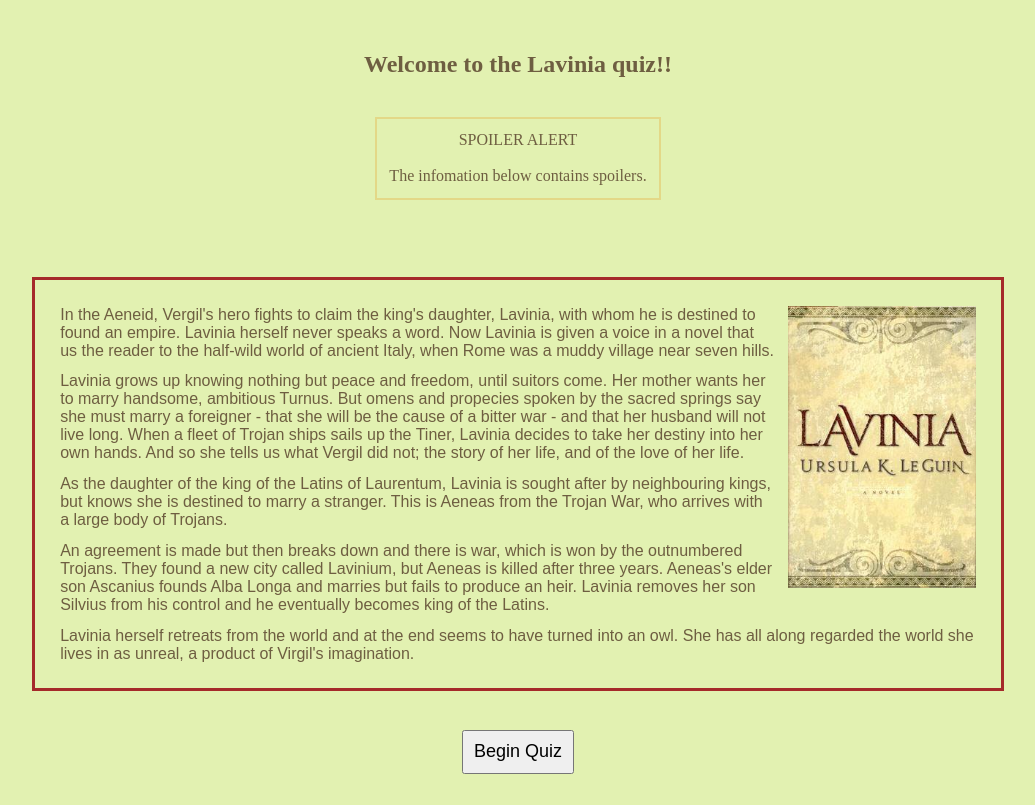
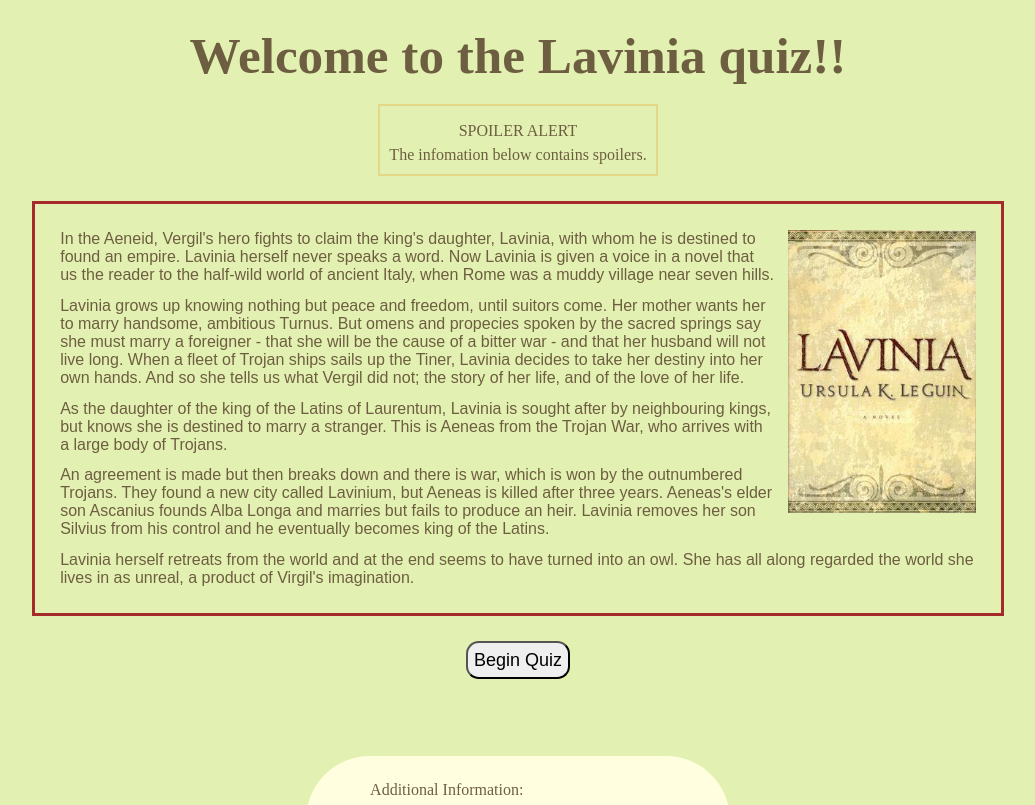
Before and after one commit to franco-ortega/ts-01-quiz-page, a website with bundled scripts: page index.html in a window 1280 px wide. Shown: the top 805 px of the page, without its empty margins (122-1157 px from the left). Built offline with nearby package versions, Linux system fonts and the light colour scheme.

Commit message:
finalize styling and media queries

```diff
--- a/index.html
+++ b/index.html
@@ -9,10 +9,9 @@
 </head>
 <body>
     <header>
-        <h2>Welcome to the Lavinia quiz!!</h2>
+        <p id="welcome-p">Welcome to the Lavinia quiz!!</p>
         <aside id="spoiler-alert-box">
             <span id="spoiler-alert">SPOILER ALERT</span>
-            <br />
             The infomation below contains spoilers.
         </aside>
     </header>
--- a/style.css
+++ b/style.css
@@ -19,11 +19,11 @@ body, header, aside, main {
     align-items: center;
 }
 
-header, h2 {
+header {
     margin: 2vw;
 }
 
-aside, main, section, p, footer {
+main, section, p, footer {
     margin: 1vw;
     padding: 1vw;
 }
@@ -39,6 +39,8 @@ img {
 }
 
 button {
+    border-radius: 1vw;
+    outline: none;
     margin: 2vw;
     padding: 1.5vw;
     font-size: large;
@@ -58,13 +60,21 @@ li {
     margin: 1vw;
 }
 
+#welcome-p {
+    margin: 2vw;
+    font-size: 7vw;
+    font-weight: bold;
+}
+
 #spoiler-alert-box {
     border: solid 2px var(--flax);
     width: fit-content;
+    padding: 2vw;
 }
 
 #spoiler-alert {
     animation: blink 1s linear infinite alternate;
+    margin: 1vw;
 }
 
 @keyframes blink {
@@ -85,17 +95,21 @@ li {
 
 
 @media (min-width: 500px) {
-    img {
-        margin: 1vw;
-        width: 25%;
+
+    header {
+        margin-bottom: 0;
     }
 
     p {
         padding: 0;
     }
 
+    img {
+        margin: 1vw;
+        width: 25%;
+    }
     button {
-        margin: 2vw;
+        margin: 1.5vw;
         padding: 1vw;
     }
 
@@ -103,23 +117,59 @@ li {
         padding-top: 1vw;
     }
 
+    #welcome-p {
+        font-size: 5vw;
+    }
+
+
+    #spoiler-alert-box {
+        margin-bottom: 0;
+        padding: 1vw;
+    }
+
     #results-section {
         padding: 0vw;
-        height: 5vh;
+        height: 2vh;
     }
 }
 
 @media (min-width: 1000px) {
+
+    header {
+        margin-top: 0;
+    }
+
     main {
         width: 80vw;
     }
 
     img {
-        margin: 1vw;
         width: 20%;
     }
 
     button {
+        margin: 1vw;
+        padding: .5vw;
+    }
+
+    #welcome-p {
+        margin-bottom: 1.5vw;
+        font-size: 4vw;
+    }
+
+    #spoiler-alert-box {
         padding: .75vw;
     }
+
+    #spoiler-alert {
+        margin: .5vw;
+    }
+
+    #story-section {
+        margin-top: 0;
+    }
+
+    #results-section {
+        height: 0vh;
+    }
 }
```
